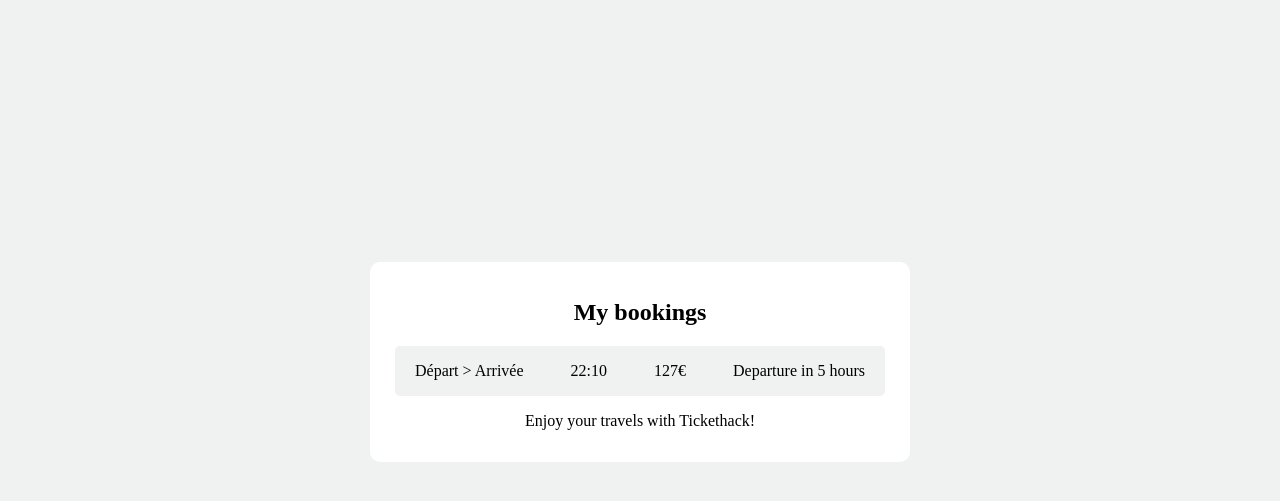
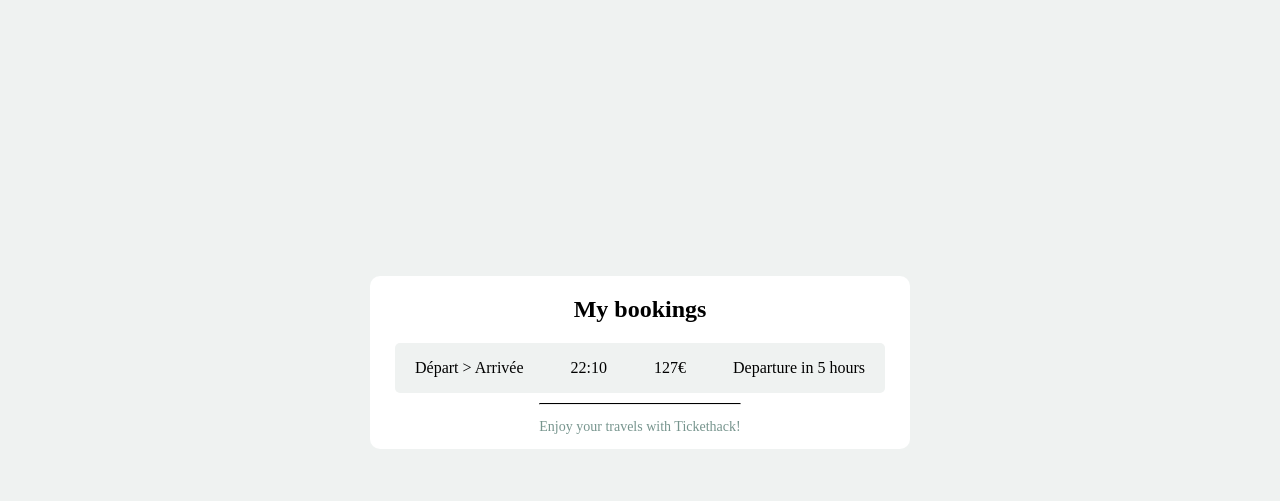
Before and after one commit to AlbyonHokwin/tickethack, a website: page frontend/bookings.html in a window 1280 px wide. Shown: the part 71-572 px from the top of the page. Drawn offline with Linux system fonts and the light colour scheme; no server answers.

Commit message:
some change in bookings page for scripts

```diff
--- a/frontend/bookings.css
+++ b/frontend/bookings.css
@@ -66,7 +66,6 @@ body {
 #notEmptyBooking {
   min-width: 500px;
   max-width: 80%;
-  min-height: 200px;
   max-height: 80%;
   border-radius: 10px;
   background-color: white;
@@ -88,3 +87,14 @@ body {
   align-items: center;
   padding: 0 20px;
 }
+
+#bookingDivider {
+  width: 200px;
+  margin: 10px 0 0 0;
+  border-top: 1px solid black;
+}
+
+#bookingFooter {
+  font-size: 14px;
+  color:#77958E;
+}
--- a/frontend/bookings.html
+++ b/frontend/bookings.html
@@ -10,6 +10,7 @@
 
 <body>
   <div id="container">
+
     <div id="header">
       <a id="tickethack" href="index.html">Tickethack</a>
       <div id="cartBooking">
@@ -17,6 +18,7 @@
         <a id="booking" href="bookings.html">Bookings</a>
       </div>
     </div>
+
     <div id="bookingContainer">
       <div id="notEmptyBooking">
         <h2 id="bookingHeader">My bookings</h2>
@@ -26,6 +28,7 @@
           <div class="bookingPrice">127€</div>
           <div class="bookingDeltaTime">Departure in 5 hours</div>
         </div>
+        <hr id="bookingDivider">
         <div id="bookingFooter">
           <p>Enjoy your travels with Tickethack!</p>
         </div>
@@ -35,8 +38,11 @@
         <p>No booking yet.</p>
         <p>Why not plan a trip?</p>
       </div> -->
+
     </div>
   </div>
+
+  <script src="bookings.js"></script>
 </body>
 
 </html>
```
